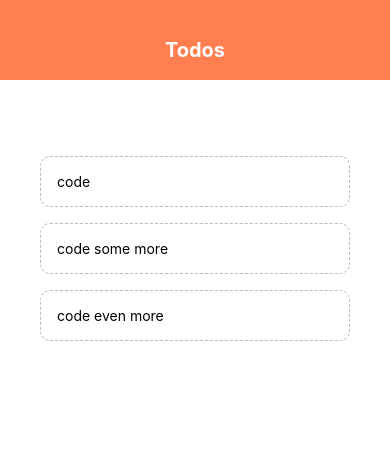
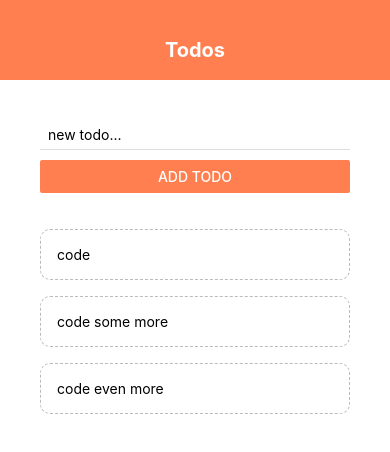
Before and after one commit to Learningstuff98/react-native-app, a React Native app: screen / in a window 390 px wide. Shown: the top 452 px of the page. Built offline with nearby package versions, Linux system fonts and the light colour scheme.

Commit message:
Finished todo functionality

```diff
--- a/App.js
+++ b/App.js
@@ -1,7 +1,8 @@
 import React, { useState } from 'react';
-import { StyleSheet, View, FlatList } from 'react-native';
+import { StyleSheet, View, FlatList, Alert } from 'react-native';
 import Header from './components/header';
 import TodoItem from './components/todoItem';
+import AddTodo from './components/addTodo';
 
 export default function App() {
   const [todos, setTodos] = useState([
@@ -16,10 +17,40 @@
     })
   };
 
-  return <View style={styles.container}>
+  const addKey = () => {
+    return (todos.length + 1).toString();
+  };
+
+  const addtodo = (text) => {
+    setTodos((prevTodos) => {
+      return [
+        { text: text, key: addKey()},
+        ...prevTodos
+      ];
+    });
+  };
+
+  const sendAlert = () => {
+    Alert.alert('error', 'no blank todos', [
+      { text: "OK", onPress: () => console.log('alert closed') }
+    ]);
+  };
+
+  const submitHandler = (text) => {
+    if(text.length > 0) {
+      addtodo(text);
+      return;
+    }
+    sendAlert();
+  };
+
+  return (
+    <View style={styles.container}>
       <Header />
       <View style={styles.content}>
-      {/* todo form */}
+        <AddTodo
+          submitHandler={submitHandler}
+        />
         <View style={styles.list}>
           <FlatList
             data={todos}
@@ -33,6 +64,7 @@
         </View>
       </View>
     </View>
+  );
 
 }
 
--- /dev/null
+++ b/components/addTodo.js
@@ -0,0 +1,49 @@
+import React, { useState } from 'react';
+import { StyleSheet, TextInput, Button, View } from 'react-native';
+
+export default function AddTodo({ submitHandler }) {
+  const [text, setText] = useState('');
+
+  // const changeHandler = (val) => {
+  //   setText(val);
+  // };
+
+  // const buildTextInput = () => {
+  //   return <TextInput
+  //     style={styles.input}
+  //     placeholder='new todo...'
+  //     onChangeText={changeHandler} // this way also works
+  //   />
+  // };
+
+  const buildTextInput = () => {
+    return <TextInput
+      style={styles.input}
+      placeholder='new todo...'
+      onChangeText={val => setText(val)}
+    />
+  };
+
+  const buildButton = () => {
+    return <Button
+      onPress={() => submitHandler(text)}
+      title='add todo'
+      color='coral'
+    />
+  };
+
+  return <View>
+    {buildTextInput()}
+    {buildButton()}
+  </View>
+}
+
+const styles = StyleSheet.create({
+  input: {
+    marginBottom: 10,
+    paddingHorizontal: 8,
+    paddingVertical: 6,
+    borderBottomWidth: 1,
+    borderBottomColor: '#ddd'
+  }
+});
```
Lines whose indentation alone changed are shown as unchanged.
